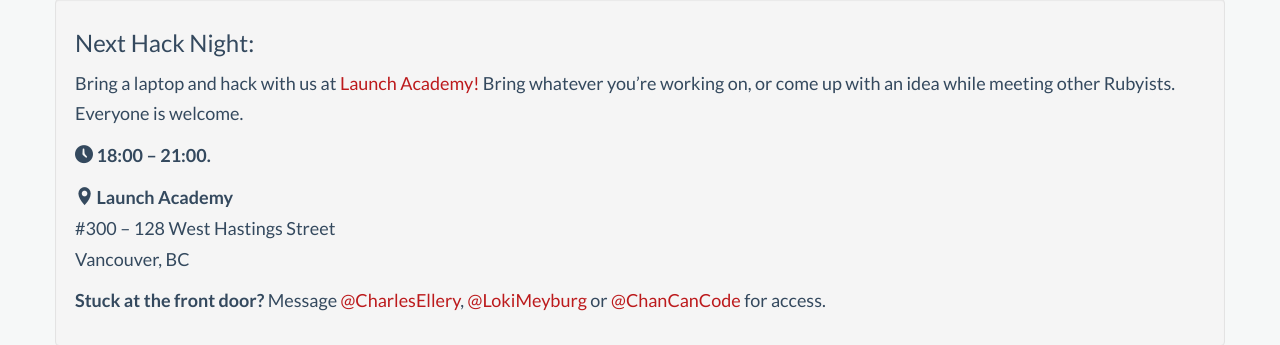
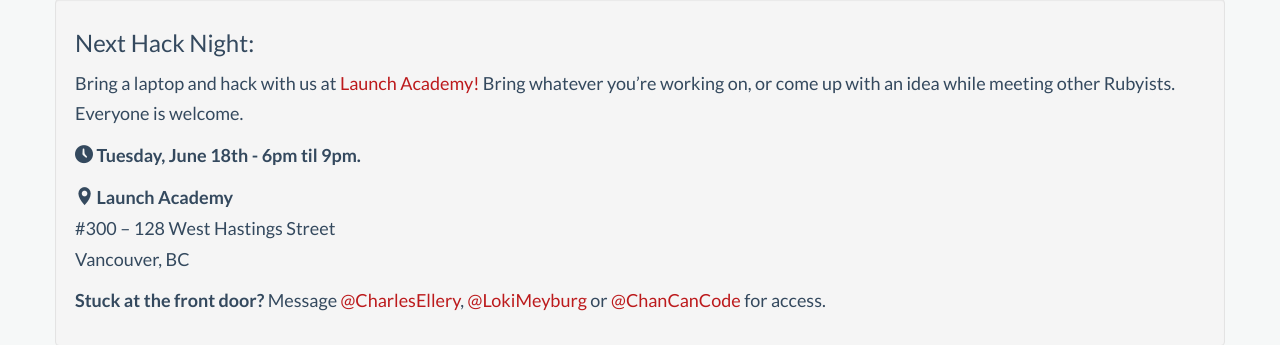
Before and after one commit to vanruby/vanruby.github.io, a Jekyll site: the page built from index.html, in a window 1280 px wide. Shown: the part 822-1167 px from the top of the page. Built offline with Jekyll 4.4.1, drawn with Linux system fonts in a browser that asks for light colours; Markdown is read by kramdown in place of the engine named in the settings.

Commit message:
added date

```diff
--- a/index.html
+++ b/index.html
@@ -37,7 +37,7 @@ title: "VanRuby - Vancouver Ruby on Rails Group"
         <h6>Next Hack Night:</h6>
         <p>Bring a laptop and hack with us at <a href="http://launchacademy.ca/contact/" target="_blank">Launch Academy!</a> Bring whatever you’re working on, or come up with an idea while meeting other Rubyists. Everyone is welcome.</p>
 
-        <p><span class="fui-time"></span> <strong>18:00 – 21:00.</strong></p>
+        <p><span class="fui-time"></span> <strong>Tuesday, June 18th - 6pm til 9pm.</strong></p>
         <p>
           <span class="fui-location"></span> <strong>Launch Academy</strong> <br />
           #300 – 128 West Hastings Street<br />
```
